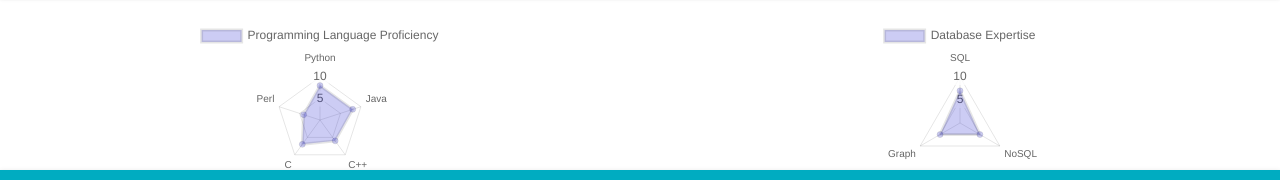
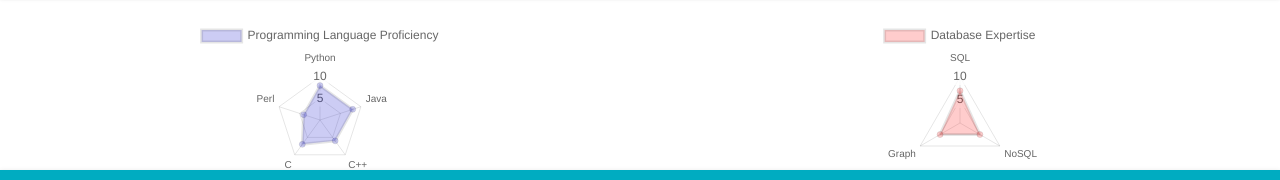
Before and after one commit to EGC1995/EGC1995.github.io, a plain HTML site: page index.html in a window 1280 px wide. Shown: the part 483-663 px from the top of the page. Drawn offline with nearby package versions, Linux system fonts and the light colour scheme.

Commit message:
changed color

```diff
--- a/index.html
+++ b/index.html
@@ -193,7 +193,7 @@
                 datasets: [{
                     label: "Database Expertise",
                     data: [7, 5, 5],
-                    backgroundColor: "rgba(0,0,200,0.2)",
+                    backgroundColor: "rgba(255,0,0,0.2)",
                 }]
             },
             options: {
```
